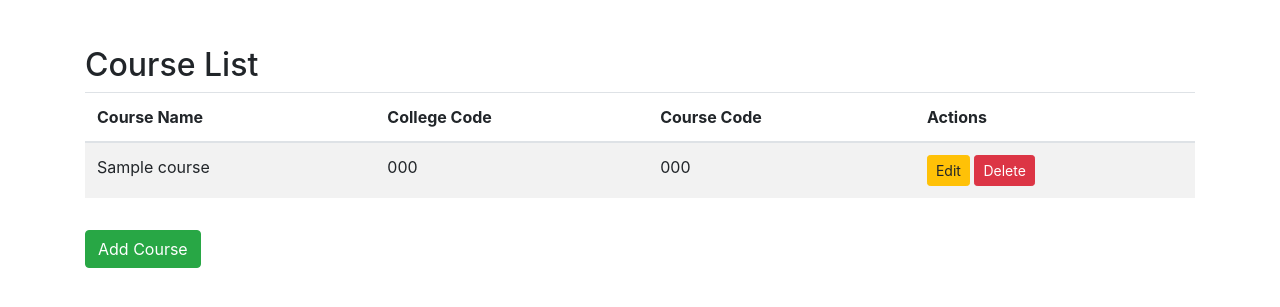
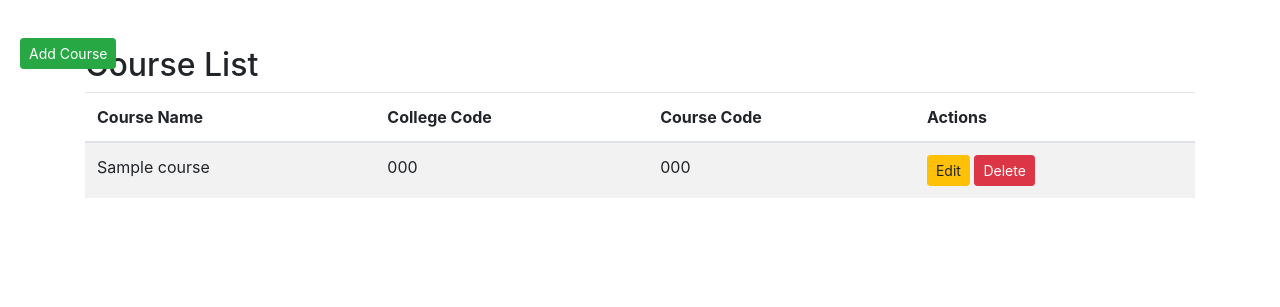
Before and after one commit to Nath-n-niel/SSIS_on_Web, a Flask app: template templates/course.html in a window 1280 px wide. Shown: the part 58-365 px from the top of the page. Run offline with Flask 3, Linux system fonts and the light colour scheme; the template is opened without the code that fills it: most values are stand-ins (such as "Sample title", 1, 10 or a date in 2020).

Commit message:
fixed the buttons

```diff
--- a/templates/course.html
+++ b/templates/course.html
@@ -20,8 +20,16 @@
             <td>{{ courses.collegeCode }}</td>
             <td>{{ courses.courseCode }}</td>
             <td>
-              <a href="#" class="btn btn-warning btn-sm">Edit</a>
-              <a href="#" class="btn btn-danger btn-sm">Delete</a>
+              <!-- Edit Button triggers the modal -->
+              <button class="btn btn-warning btn-sm" data-toggle="modal" data-target="#editCourseModal"
+              onclick="fillEditForm('{{ courses.courseName }}', '{{ courses.collegeCode }}', '{{ courses.courseCode }}')">Edit</button>
+
+
+
+              <!-- Form to handle the delete request -->
+                  <form action="{{ url_for('delete_course', courseCode=courses.courseCode) }}" method="POST" style="display:inline;" onsubmit="return confirmDelete('{{ courses.courseCode }}', '{{ courses.courseName }}')">
+                      <button type="submit" class="btn btn-danger btn-sm">Delete</button>
+                  </form>
             </td>
           </tr>
           {% endfor %}
@@ -29,6 +37,119 @@
     </table>
 
     <!-- Add Button -->
-    <a href="#" class="btn btn-success mt-3">Add Course</a>
+    <a href="#" class="btn btn-success mt-3 fixed-add-button btn-sm" id="openAddCourseSidebar">Add Course</a>
 </div>
+
+<!-- Sidebar Form -->
+  <div id="coursesidebar" class="sidebar">
+    <a href="javascript:void(0)" class="closebtn" id="closeCourseSidebar">&times;</a>
+      <form method="POST" action="/course/add_course">
+          <h4>Add Student</h4>
+
+
+          <!-- Course Name Fields -->
+            <div class="form-group">
+              <label for="Course Name">Course Name</label>
+              <input type="text" name="courseName" id="courseName" class="form-control" required>
+            </div>
+
+            <!-- Dropdowns for College -->
+            <div class="form-group">
+              <label for="college">College</label>
+              <select name="college" id="college" class="form-control">
+                {% for college in colleges %}
+                <option value="{{ college }}">{{ college }}</option>
+                {% endfor %}
+
+                <!-- Course Code Field  -->
+                 <div class="form-group">
+                   <label for="courseCode">Course Code</label>
+                   <input type="text" name="courseCode" id="courseCode" class="form-control" required>
+                 </div>
+                </select>
+                <!-- Submit Button -->
+                <button type="submit" class="btn btn-primary mt-3">Submit</button>
+              </div>
+      </form>
+    </div>
+
+
+    <!-- Edit Course Modal -->
+<div class="modal fade" id="editCourseModal" tabindex="-1" role="dialog" aria-labelledby="editCourseModalLabel" aria-hidden="true">
+  <div class="modal-dialog" role="document">
+    <div class="modal-content">
+      <div class="modal-header">
+        <h5 class="modal-title" id="editCourseModalLabel">Edit Course</h5>
+        <button type="button" class="close" data-dismiss="modal" aria-label="Close">
+          <span aria-hidden="true">&times;</span>
+        </button>
+      </div>
+      <form method="POST" action="/course/edit_course">
+        <div class="modal-body">
+
+                        <!-- Hidden field for courseCode (non-editable) -->
+                        <input type="hidden" name="courseCode" id="editcourseCode">
+
+          <!-- Editable fields for Course information -->
+          <div class="form-group">
+            <label for="editCourseName">Course Name</label>
+            <input type="text" name="courseName" id="editcourseName" class="form-control" required>
+          </div>
+
+
+          <!-- College Dropdown -->
+          <div class="form-group">
+            <label for="editcollege">College</label>
+            <select name="college" id="editcollege" class="form-control">
+              {% for college in colleges %}
+              <option value="{{ college }}">{{ college }}</option>
+              {% endfor %}
+            </select>
+
+          </div>
+        </div>
+        <div class="modal-footer">
+          <button type="button" class="btn btn-secondary" data-dismiss="modal">Cancel</button>
+          <button type="submit" class="btn btn-primary">Save Changes</button>
+        </div>
+      </form>
+    </div>
+  </div>
+</div>
+
+<!-- Adding Course Script-->
+<script>
+  // Handle opening the Add Student Sidebar
+  document.getElementById("openAddCourseSidebar").addEventListener("click", function() {
+      // Clear the form inputs for the Add action
+      document.getElementById("courseCode").value = '';
+      document.getElementById("courseName").value = '';
+      document.getElementById("college").value = '';
+
+      // Open the sidebar for Add mode
+      document.getElementById("coursesidebar").classList.add("sidebar-open");
+    });
+    // Close the sidebar when the close button is clicked
+    document.getElementById("closeCourseSidebar").addEventListener("click", function() {
+    document.getElementById("coursesidebar").classList.remove("sidebar-open");
+    });
+  </script>
+
+<!-- Deleting Course Script -->
+<script>
+  // Function to confirm delete action
+  function confirmDelete(courseCode, courseName) {
+    return confirm(`Are you sure you want to delete the course with ID: ${courseCode} and Name: ${courseName}?`);
+  }
+</script>
+
+<!-- Editing Course Script -->
+<script>
+  // Function to fill the edit form in the modal
+  function fillEditForm(courseName, college, courseCode) {
+    document.getElementById('editcourseName').value = courseName;
+    document.getElementById('editcollege').value = college;
+    document.getElementById('editcourseCode').value = courseCode;
+  }
+</script>
 {%endblock%}
```
